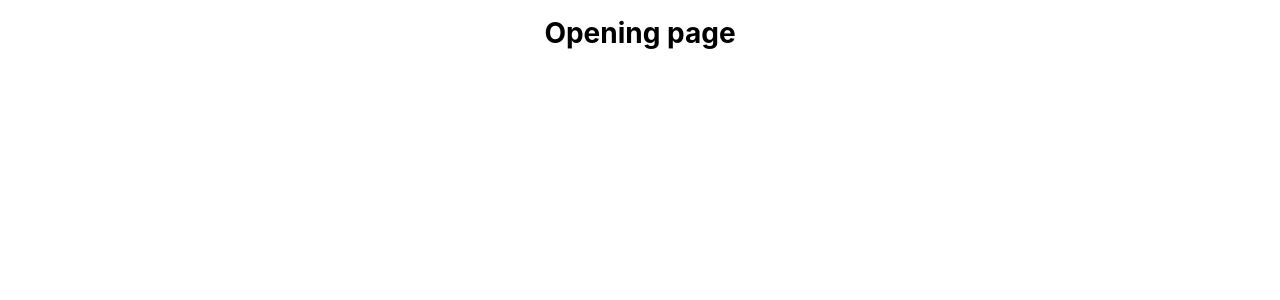
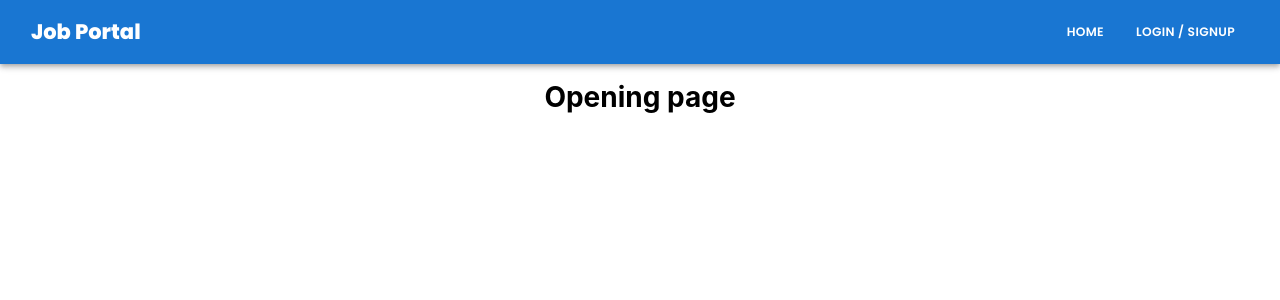
Before and after one commit to visrm/Job-portal, a React (Vite) app in the folder Frontend/: page / in a window 1280 px wide. Shown: the top 300 px of the page. Built offline with nearby package versions, Linux system fonts and the light colour scheme.

Commit message:
:heavy_plus_sign: update prior frontend files

```diff
--- a/Frontend/package.json
+++ b/Frontend/package.json
@@ -14,6 +14,7 @@
     "@emotion/styled": "^11.13.0",
     "@mui/icons-material": "^6.1.0",
     "@mui/material": "^6.1.0",
+    "axios": "^1.7.7",
     "react": "^18.3.1",
     "react-dom": "^18.3.1",
     "react-router-dom": "^6.26.2"
--- a/Frontend/src/components/HomePage.jsx
+++ b/Frontend/src/components/HomePage.jsx
@@ -1,11 +1,13 @@
-import React from 'react'
+import React from "react";
+import AppNavBar from "./Navigation/AppNavBar";
 
 const HomePage = () => {
   return (
     <>
-       <h1 align="center"> Opening page</h1>
+      <AppNavBar />
+      <h1 align="center"> Opening page</h1>
     </>
-  )
-}
+  );
+};
 
-export default HomePage
+export default HomePage;
--- a/Frontend/src/components/AppNavBar.jsx
+++ b/Frontend/src/components/Navigation/AppNavBar.jsx
@@ -1,45 +1,53 @@
 import React from "react";
-import { AppBar, Toolbar, Typography, Stack, Button, styled } from "@mui/material";
+import {
+  AppBar,
+  Toolbar,
+  Typography,
+  Stack,
+  Button,
+  styled,
+} from "@mui/material";
 import { Link } from "react-router-dom";
 
 const NavButton = styled(Button)({
   padding: "0.5rem 1rem",
-   fontFamily: "Poppins, sans-serif",
+  fontFamily: "Poppins, sans-serif",
   color: "white",
   fontWeight: 600,
   fontKerning: "normal",
   borderRadius: "1.5rem",
-   boxShadow: 'none',
-  '&:hover': {
-    backgroundColor: '#0069d9',
+  boxShadow: "none",
+  "&:hover": {
+    backgroundColor: "#0069d9",
   },
-  '&:active': {
-    backgroundColor: '#0062cc',
+  "&:active": {
+    backgroundColor: "#0062cc",
   },
 });
 
 const AppNavBar = () => {
   return (
     <>
-      <AppBar position="sticky">
+      <AppBar position="sticky"  sx={{ padding: "0 0.5rem" }}>
         <Toolbar>
           <Typography
             variant="h5"
             component="div"
-            sx={{ mr: "auto", fontFamily: "Poppins, sans-serif", fontKerning: "normal", fontWeight: "800" }}
+            sx={{
+              mr: "auto",
+              fontFamily: "Poppins, sans-serif",
+              fontKerning: "normal",
+              fontWeight: "800",
+            }}
           >
-          Job Portal
+            Job Portal
           </Typography>
           <Stack direction="row" spacing={0.5}>
             <Link to="/">
-              <NavButton variant="text" >
-                Jobs
-              </NavButton>
+              <NavButton variant="text">Home</NavButton>
             </Link>
             <Link to="/login">
-              <NavButton variant="text" >
-                Login / Signup
-              </NavButton>
+              <NavButton variant="text">Login / Signup</NavButton>
             </Link>
           </Stack>
         </Toolbar>
```
